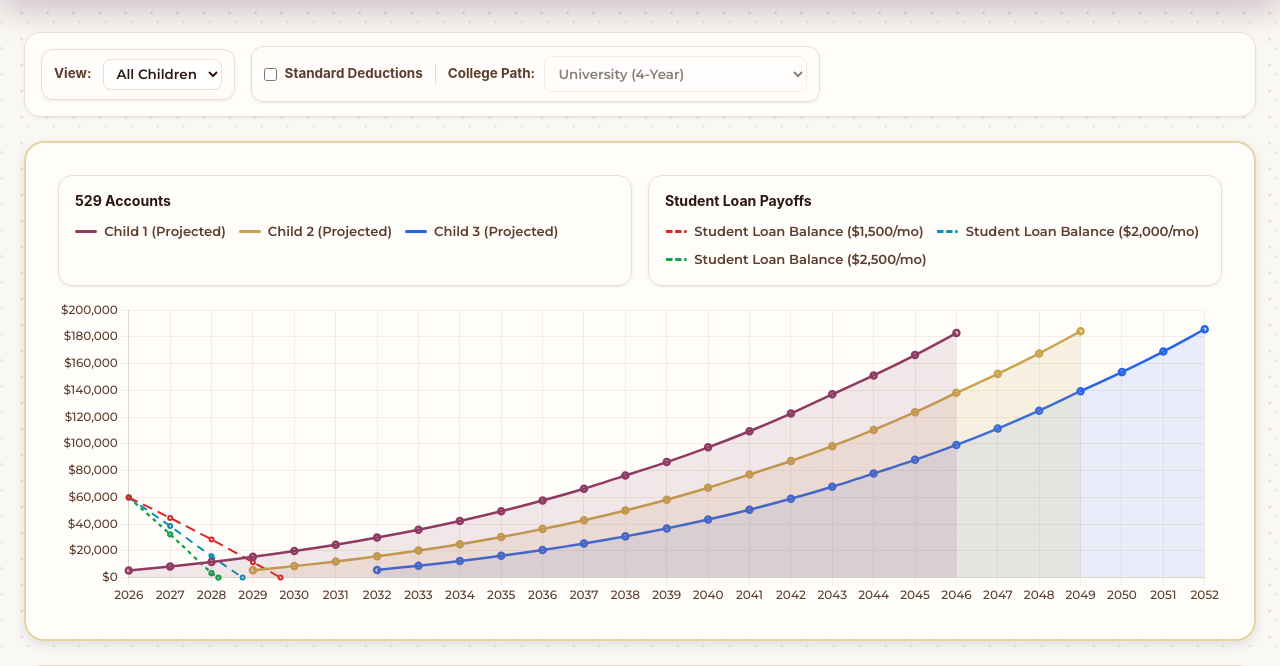
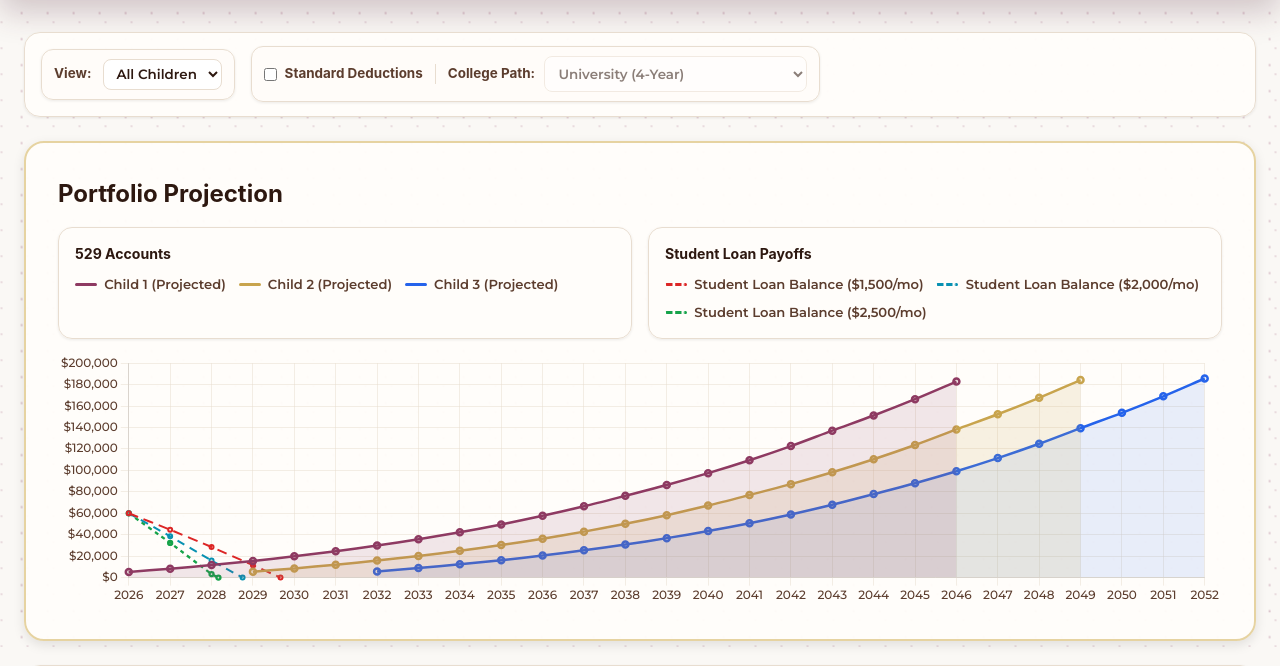
Before and after one commit to sguthrie107/education-calculator, a FastAPI app: page / in a window 1280 px wide. Shown: the part 147-813 px from the top of the page. Run offline with FastAPI, Linux system fonts and the light colour scheme; some web fonts are replaced.

Commit message:
Add Portfolio Projection title to education calculator graph

```diff
--- a/app/templates/dashboard.html
+++ b/app/templates/dashboard.html
@@ -32,6 +32,7 @@
 </div>
 
 <div class="chart-container">
+    <h2 class="chart-title">Portfolio Projection</h2>
     <div class="legend-grid">
         <div class="legend-card">
             <h3>529 Accounts</h3>
```
